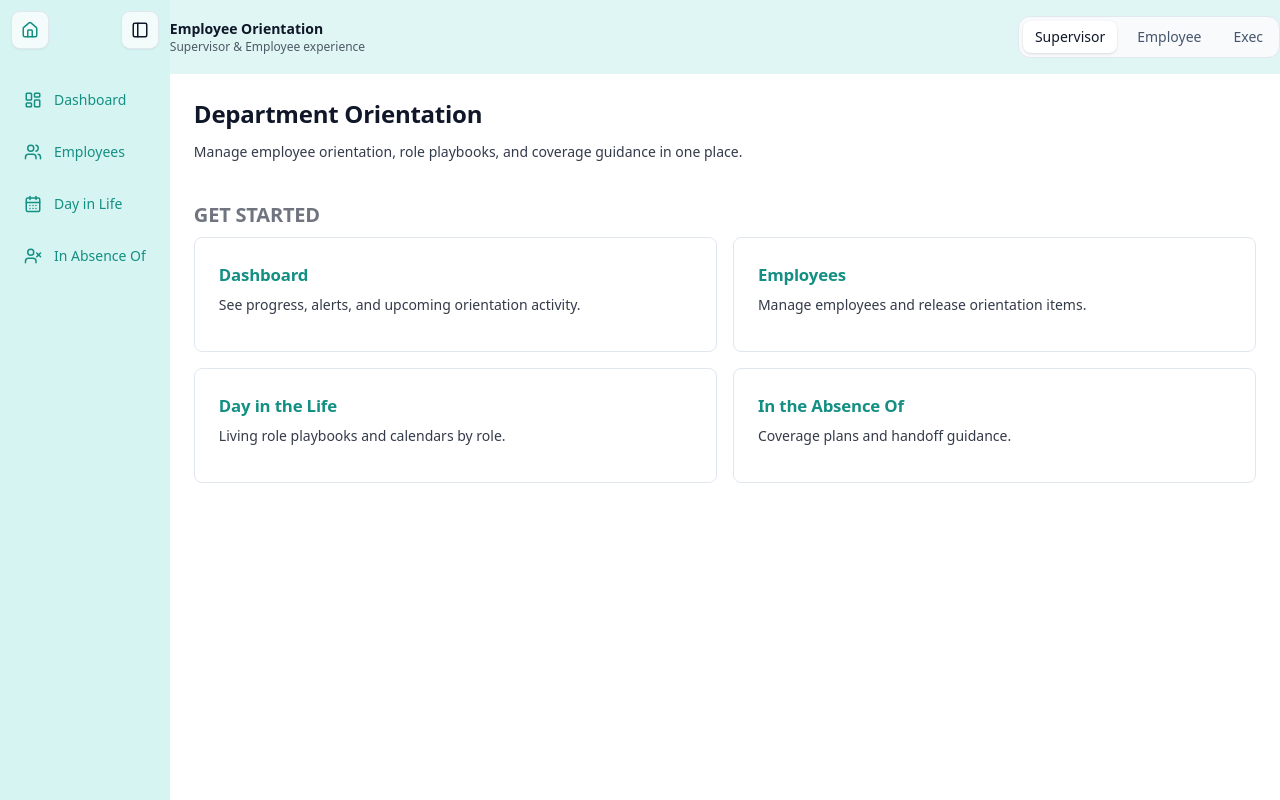
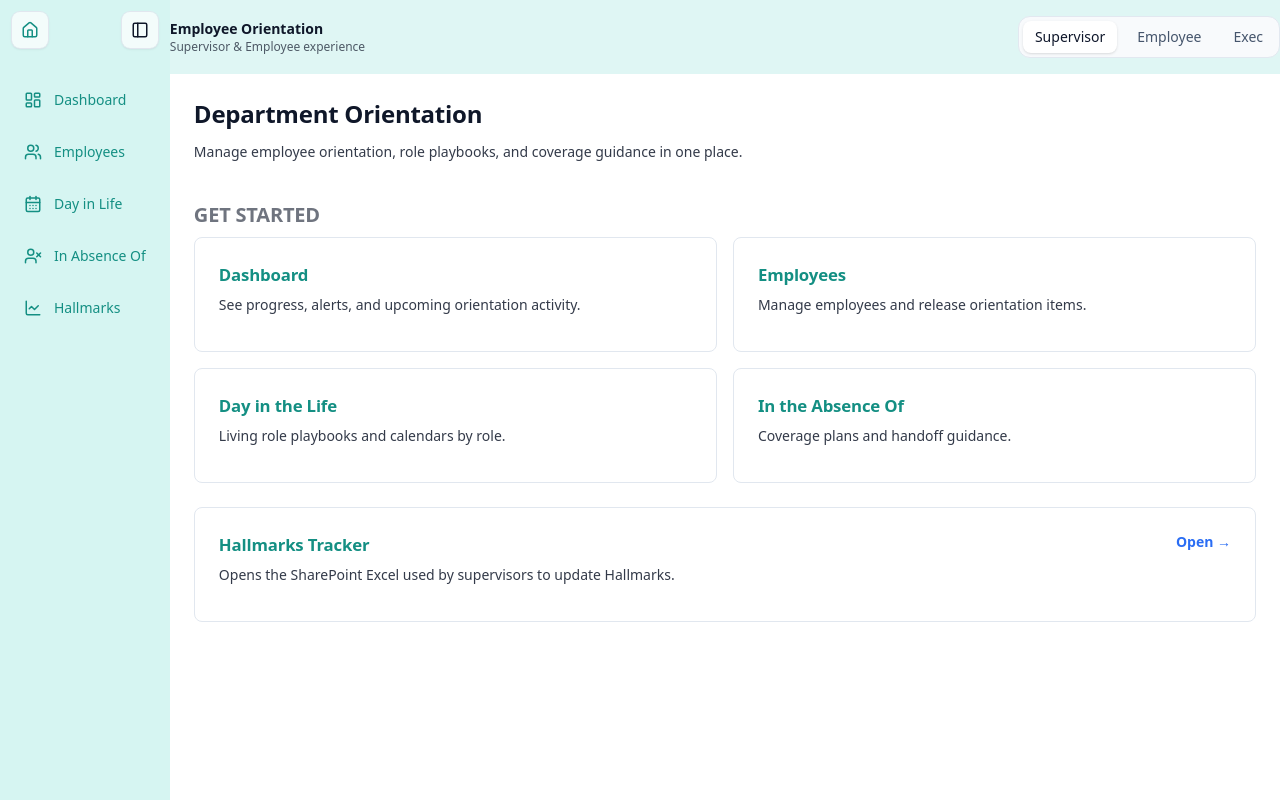
Before and after one commit to Integracarejj/OrientationDayAbsence, a Next.js app: page / in a window 1280 px wide. Built offline with nearby package versions, Linux system fonts and the light colour scheme.

Commit message:
hallmarks added

```diff
--- a/src/app/page.tsx
+++ b/src/app/page.tsx
@@ -27,21 +27,29 @@ export default async function HomePage({
 }) {
   const params = await searchParams;
 
+  // ✅ recognize exec as a third mode; default remains supervisor
   const mode =
-    params?.mode === "employee" ? "employee" : "supervisor";
+    params?.mode === "employee"
+      ? "employee"
+      : params?.mode === "exec"
+        ? "exec"
+        : "supervisor";
 
   const modeQuery = `?mode=${mode}`;
 
   const dashboardHref =
-    mode === "employee" ? "/me/dashboard" : "/dashboard";
+    mode === "employee" ? "/me/dashboard" : mode === "exec" ? "/exec/dashboard" : "/dashboard";
+
+  // ✅ Paste your SharePoint "Copy link" URL here (the macro workbook is [Hallmarks.xlsm](https://integracare.sharepoint.com/sites/ITHub/_layouts/15/Doc.aspx?sourcedoc=%7BD4150662-E4DF-43E4-9C2E-2335A587B8DE%7D&file=Hallmarks.xlsm&action=default&mobileredirect=true&DefaultItemOpen=1&EntityRepresentationId=64772b1b-31a8-4842-bd6e-96cfbb018d6d))
+  // Found in tenant search: [Hallmarks.xlsm](https://integracare.sharepoint.com/sites/ITHub/_layouts/15/Doc.aspx?sourcedoc=%7BD4150662-E4DF-43E4-9C2E-2335A587B8DE%7D&file=Hallmarks.xlsm&action=default&mobileredirect=true&DefaultItemOpen=1&EntityRepresentationId=64772b1b-31a8-4842-bd6e-96cfbb018d6d) [1](https://integracare.sharepoint.com/sites/ITHub/_layouts/15/Doc.aspx?sourcedoc=%7BD4150662-E4DF-43E4-9C2E-2335A587B8DE%7D&file=Hallmarks.xlsm&action=default&mobileredirect=true&DefaultItemOpen=1)
+  const HALLMARKS_URL = "PASTE_SHAREPOINT_LINK_TO_Hallmarks.xlsm_HERE";
 
   return (
     <div className="space-y-10">
       <section>
         <h1 className="text-2xl font-bold">Department Orientation</h1>
         <p className="mt-2 max-w-2xl text-sm text-[hsl(var(--app-fg)/0.75)]">
-          Manage employee orientation, role playbooks, and coverage guidance in
-          one place.
+          Manage employee orientation, role playbooks, and coverage guidance in one place.
         </p>
       </section>
 
@@ -74,19 +82,37 @@ export default async function HomePage({
           <HomeCard
             title="Day in the Life"
             description="Living role playbooks and calendars by role."
-            href={`${mode === "employee" ? "/me/day-in-life" : "/day-in-life"
-              }${modeQuery}`}
+            href={`${mode === "employee" ? "/me/day-in-life" : "/day-in-life"}${modeQuery}`}
           />
 
           <HomeCard
             title="In the Absence Of"
             description="Coverage plans and handoff guidance."
-            href={`${mode === "employee"
-                ? "/me/in-the-absence"
-                : "/in-the-absence"
-              }${modeQuery}`}
+            href={`${mode === "employee" ? "/me/in-the-absence" : "/in-the-absence"}${modeQuery}`}
           />
         </div>
+
+        {/* ✅ Supervisor + Exec only: Hallmarks external Excel link */}
+        {mode !== "employee" ? (
+          <div className="mt-6">
+            <a
+              href={"https://integracare.sharepoint.com/sites/ITHub/Dashboards/36_Hallmarks"}
+              target="_blank"
+              rel="noreferrer"
+              className="flex items-start justify-between gap-4 rounded-lg border border-[hsl(var(--app-border))] bg-white p-6 transition hover:shadow-sm hover:border-[hsl(var(--app-border))]"
+            >
+              <div>
+                <h3 className="text-base font-semibold">Hallmarks Tracker</h3>
+                <p className="mt-2 text-sm text-[hsl(var(--app-fg)/0.75)]">
+                  Opens the SharePoint Excel used by supervisors to update Hallmarks.
+                </p>
+              </div>
+              <div className="text-sm font-semibold text-[hsl(var(--brand,220_90%_56%))]">
+                Open →
+              </div>
+            </a>
+          </div>
+        ) : null}
       </section>
     </div>
   );
--- a/src/components/layout/Sidebar.tsx
+++ b/src/components/layout/Sidebar.tsx
@@ -1,7 +1,9 @@
 "use client";
 
+import React from "react";
 import Link from "next/link";
 import { usePathname, useSearchParams } from "next/navigation";
+
 /* install first:
  npm install lucide-react
 */
@@ -12,12 +14,16 @@ import {
     CalendarDays,
     UserX,
     PanelLeft,
+    LineChart,
 } from "lucide-react";
+
+import { EXTERNAL_LINKS } from "@/lib/externalLinks";
 
 type NavLink = {
     href: string;
     label: string;
     icon: React.ReactNode;
+    external?: boolean;
 };
 
 /* ---------------- NAV CONFIG ---------------- */
@@ -26,12 +32,18 @@ const SUPERVISOR_NAV: NavLink[] = [
     { href: "/employees", label: "Employees", icon: <Users size={18} /> },
     { href: "/day-in-life", label: "Day in Life", icon: <CalendarDays size={18} /> },
     { href: "/in-the-absence", label: "In Absence Of", icon: <UserX size={18} /> },
+
+    // ✅ Hallmarks — Supervisor + Exec only (external)
+    {
+        href: EXTERNAL_LINKS.hallmarksTracker,
+        label: "Hallmarks",
+        icon: <LineChart size={18} />,
+        external: true,
+    },
 ];
 
 const EMPLOYEE_NAV: NavLink[] = [
-    // ✅ FIX: employee dashboard lives under /me
     { href: "/me/dashboard", label: "Dashboard", icon: <LayoutDashboard size={18} /> },
-
     { href: "/me/orientation", label: "My Orientation", icon: <Users size={18} /> },
     { href: "/me/day-in-life", label: "Day in Life", icon: <CalendarDays size={18} /> },
     { href: "/in-the-absence", label: "In Absence Of", icon: <UserX size={18} /> },
@@ -47,7 +59,15 @@ export function Sidebar({
 }) {
     const pathname = usePathname() ?? "/";
     const params = useSearchParams();
-    const mode = params.get("mode") === "employee" ? "employee" : "supervisor";
+
+    // ✅ supervisor | exec | employee
+    const mode =
+        params.get("mode") === "employee"
+            ? "employee"
+            : params.get("mode") === "exec"
+                ? "exec"
+                : "supervisor";
+
     const modeQuery = `?mode=${mode}`;
     const nav = mode === "employee" ? EMPLOYEE_NAV : SUPERVISOR_NAV;
 
@@ -83,7 +103,18 @@ export function Sidebar({
 
             {/* NAV */}
             <nav className="mt-8 space-y-3">
-                {nav.map((item) => (
+                {nav.map((item) =>
+                    item.external ? (
+                        <NavItem
+                            key={item.label}
+                            href={item.href}
+                            label={item.label}
+                            icon={item.icon}
+                            collapsed={collapsed}
+                            active={false}
+                            external
+                        />
+                    ) : (
                         <NavItem
                             key={item.href}
                             href={withMode(item.href)}
@@ -92,7 +123,8 @@ export function Sidebar({
                             collapsed={collapsed}
                             active={isActiveHref(item.href)}
                         />
-                ))}
+                    )
+                )}
             </nav>
 
             <div className="flex-1" />
@@ -107,28 +139,40 @@ function NavItem({
     icon,
     collapsed,
     active,
+    external,
 }: {
     href: string;
     label: string;
     icon: React.ReactNode;
     collapsed: boolean;
     active: boolean;
+    external?: boolean;
 }) {
-    return (
-        <Link
-            href={href}
-            className={[
+    const className = [
         "flex items-center gap-3 rounded-lg px-3 py-2.5 text-sm",
         "ring-1 transition-all duration-150",
         active
             ? "bg-white font-medium shadow-sm ring-[hsl(var(--app-border))]"
             : "ring-transparent hover:bg-white/70 hover:ring-[hsl(var(--app-border))]",
-            ].join(" ")}
+    ].join(" ");
+
+    if (external) {
+        return (
+            <a
+                href={href}
+                target="_blank"
+                rel="noopener noreferrer"
+                className={className}
             >
-            {/* Icon (always visible) */}
                 <span className="shrink-0">{icon}</span>
+                {!collapsed && <span className="truncate">{label}</span>}
+            </a>
+        );
+    }
 
-            {/* Label only when expanded */}
+    return (
+        <Link href={href} className={className}>
+            <span className="shrink-0">{icon}</span>
             {!collapsed && <span className="truncate">{label}</span>}
         </Link>
     );
--- /dev/null
+++ b/src/lib/externalLinks.ts
@@ -0,0 +1,4 @@
+export const EXTERNAL_LINKS = {
+    hallmarksTracker:
+        "https://integracare.sharepoint.com/sites/ITHub/Dashboards/36_Hallmarks"
+};
```
Lines whose indentation alone changed are shown as unchanged.
